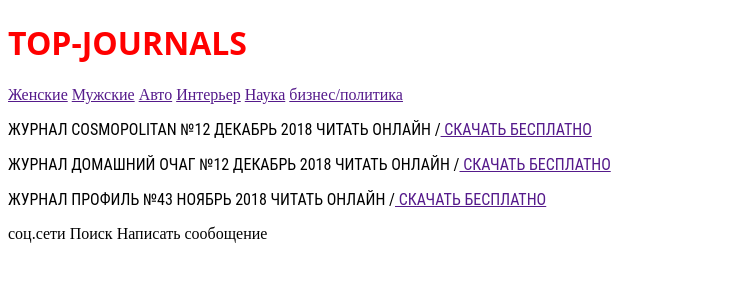
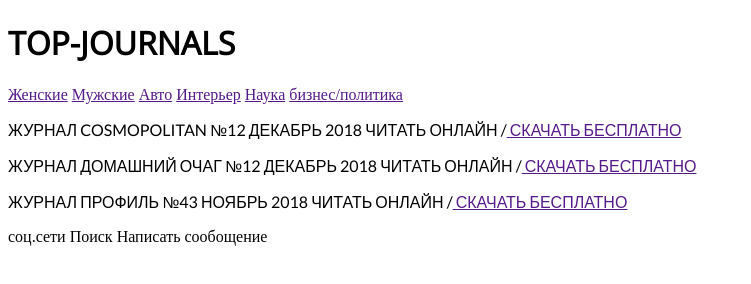
Before and after one commit to WebHeroSchool/html6, a plain HTML site: page index.html in a window 1280 px wide. Shown: the whole page, without its empty margins (0-751 px from the left). Drawn offline with nearby package versions, Linux system fonts and the light colour scheme.

Commit message:
Шрифты

```diff
--- a/index.html
+++ b/index.html
@@ -5,6 +5,8 @@
     <meta name="viewport" content="width=device-width, initial-scale=1.0">
     <meta http-equiv="X-UA-Compatible" content="ie=edge">
     <link rel="stylesheet" href="style.css">
+    <link href="https://fonts.googleapis.com/css?family=Montserrat|Noto+Sans+SC|Open+Sans|Roboto|Roboto+Condensed|Source+Sans+Pro" rel="stylesheet">
+    <link href="https://fonts.googleapis.com/css?family=Lato|Montserrat|Noto+Sans+SC|Open+Sans|Oswald|Roboto|Roboto+Condensed|Source+Sans+Pro" rel="stylesheet">
     <title>Газета</title>
 </head>
 <body>
--- a/style.css
+++ b/style.css
@@ -1,13 +1,19 @@
 header {
-    color: red;
-    font-family: 'Oswald', sans-serif;
-    font-family: 'Merriweather', serif;
+    font-family: 'Noto Sans SC', sans-serif;
+    font-family: 'Montserrat', sans-serif;
+    font-family: 'Roboto Condensed', sans-serif;
+    font-family: 'Source Sans Pro', sans-serif;
+    font-family: 'Roboto', sans-serif;
     font-family: 'Open Sans', sans-serif;
 }
 
 section {
+    font-family: 'Noto Sans SC', sans-serif;
+    font-family: 'Montserrat', sans-serif;
+    font-family: 'Roboto Condensed', sans-serif;
+    font-family: 'Source Sans Pro', sans-serif;
+    font-family: 'Roboto', sans-serif;
+    font-family: 'Open Sans', sans-serif;
     font-family: 'Oswald', sans-serif;
-    font-family: 'Merriweather', serif;
-    font-family: 'Open Sans', sans-serif;
-    font-family: 'Roboto Condensed', sans-serif;
+    font-family: 'Lato', sans-serif;
 }
```
